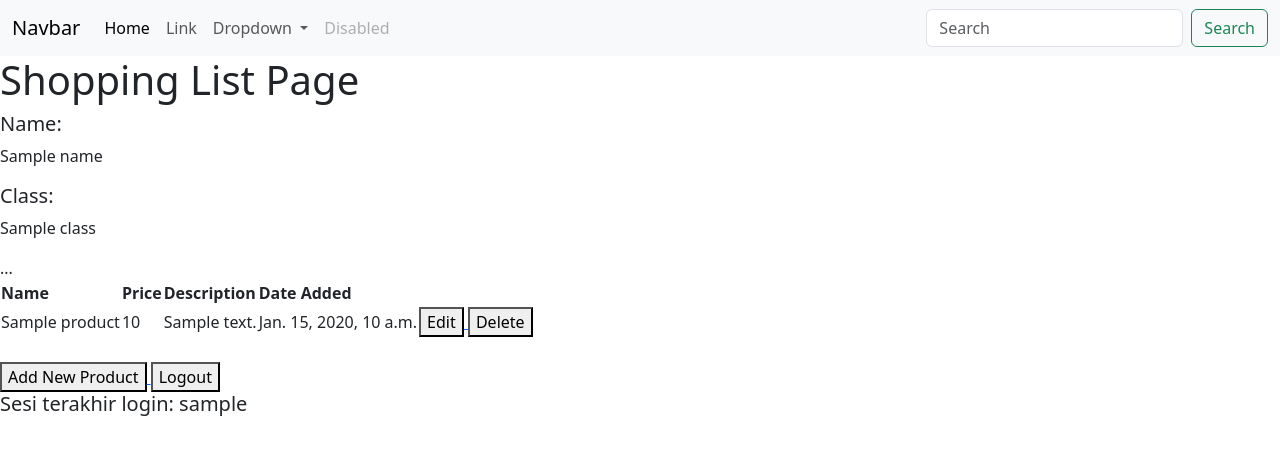
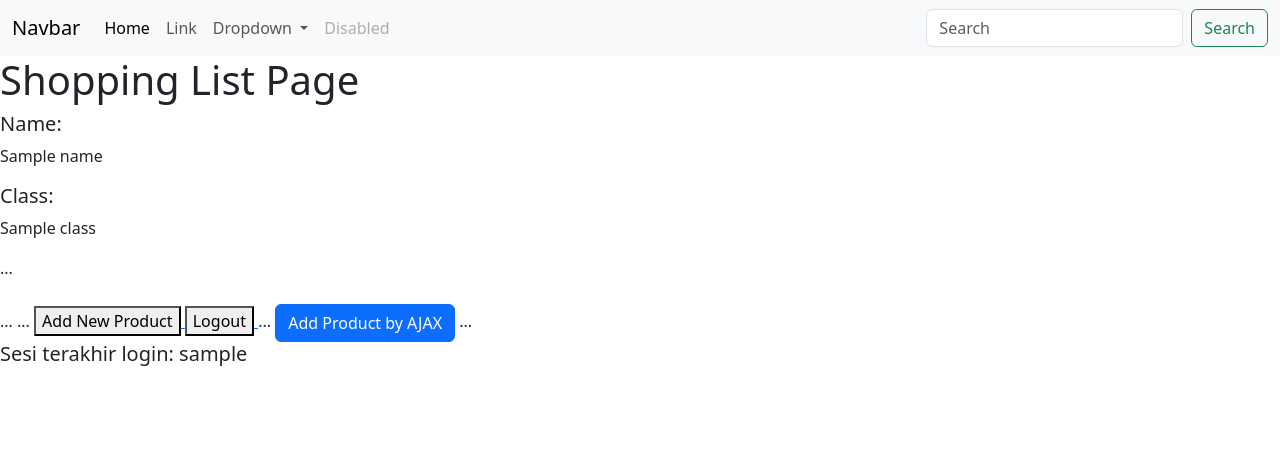
Before and after one commit to anishaputriq/shopping_list, a Django app: template main/templates/main.html in a window 1280 px wide. Shown: the top 455 px of the page. Run offline with Django 4.2, Linux system fonts and the light colour scheme; the template is opened without the code that fills it: most values are stand-ins (such as "Sample title", 1, 10 or a date in 2020).

Commit message:
tutorial 5 selesai

```diff
--- a/main/templates/main.html
+++ b/main/templates/main.html
@@ -46,39 +46,43 @@
     <h5>Class:</h5>
     <p>{{class}}</p>
     ...
-<table>
-    <tr>
-        <th>Name</th>
-        <th>Price</th>
-        <th>Description</th>
-        <th>Date Added</th>
-    </tr>
-
-    {% comment %} Berikut cara memperlihatkan data produk di bawah baris ini {% endcomment %}
-
-    {% for product in products %}
-        <tr>
-            <td>{{product.name}}</td>
-            <td>{{product.price}}</td>
-            <td>{{product.description}}</td>
-            <td>{{product.date_added}}</td>
-            <td>
-                <a href="{% url 'main:edit_product' product.pk %}">
-                    <button>
-                        Edit
-                    </button>
-                </a>
-                <a href="{% url 'main:delete_product' product.pk %}">
-                      <button>
-                          Delete
-                      </button>
-                  </a>
-            </td>
-        </tr>
-    {% endfor %}
-</table>
+    <table id="product_table"></table>
 
 <br />
+
+...
+<div class="modal fade" id="exampleModal" tabindex="-1" aria-labelledby="exampleModalLabel" aria-hidden="true">
+    <div class="modal-dialog">
+        <div class="modal-content">
+            <div class="modal-header">
+                <h1 class="modal-title fs-5" id="exampleModalLabel">Add New Product</h1>
+                <button type="button" class="btn-close" data-bs-dismiss="modal" aria-label="Close"></button>
+            </div>
+            <div class="modal-body">
+                <form id="form" onsubmit="return false;">
+                    {% csrf_token %}
+                    <div class="mb-3">
+                        <label for="name" class="col-form-label">Name:</label>
+                        <input type="text" class="form-control" id="name" name="name"></input>
+                    </div>
+                    <div class="mb-3">
+                        <label for="price" class="col-form-label">Price:</label>
+                        <input type="number" class="form-control" id="price" name="price"></input>
+                    </div>
+                    <div class="mb-3">
+                        <label for="description" class="col-form-label">Description:</label>
+                        <textarea class="form-control" id="description" name="description"></textarea>
+                    </div>
+                </form>
+            </div>
+            <div class="modal-footer">
+                <button type="button" class="btn btn-secondary" data-bs-dismiss="modal">Close</button>
+                <button type="button" class="btn btn-primary" id="button_add" data-bs-dismiss="modal">Add Product</button>
+            </div>
+        </div>
+    </div>
+</div>
+...
 
 <a href="{% url 'main:create_product' %}">
     <button>
@@ -91,6 +95,50 @@
         Logout
     </button>
 </a>
+
+...
+<button type="button" class="btn btn-primary" data-bs-toggle="modal" data-bs-target="#exampleModal">Add Product by AJAX</button>
+...
 <h5>Sesi terakhir login: {{ last_login }}</h5>
+<script>
+    async function getProducts() {
+        return fetch("{% url 'main:get_product_json' %}").then((res) => res.json())
+    }
+
+    async function refreshProducts() {
+        document.getElementById("product_table").innerHTML = ""
+        const products = await getProducts()
+        let htmlString = `<tr>
+            <th>Name</th>
+            <th>Price</th>
+            <th>Description</th>
+            <th>Date Added</th>
+        </tr>`
+        products.forEach((item) => {
+            htmlString += `\n<tr>
+            <td>${item.fields.name}</td>
+            <td>${item.fields.price}</td>
+            <td>${item.fields.description}</td>
+            <td>${item.fields.date_added}</td>
+        </tr>`
+        })
+
+        document.getElementById("product_table").innerHTML = htmlString
+    }
+
+    refreshProducts()
+
+    function addProduct() {
+        fetch("{% url 'main:add_product_ajax' %}", {
+            method: "POST",
+            body: new FormData(document.querySelector('#form'))
+        }).then(refreshProducts)
+
+        document.getElementById("form").reset()
+        return false
+    }
+
+    document.getElementById("button_add").onclick = addProduct
+</script>
 
 {% endblock content %}
--- a/main/urls.py
+++ b/main/urls.py
@@ -1,7 +1,7 @@
 from django.urls import path
 from main.views import show_main
 from main.views import show_main, create_product, show_xml, show_json, show_xml_by_id, show_json_by_id
-from main.views import register
+from main.views import register , get_product_json, add_product_ajax
 from main.views import login_user
 from main.views import logout_user
 from main.views import edit_product
@@ -21,4 +21,6 @@
     path('logout/', logout_user, name='logout'),
     path('edit-product/<int:id>', edit_product, name='edit_product'),
     path('delete/<int:id>', delete_product, name='delete_product'),
+    path('get-product/', get_product_json, name='get_product_json'),
+    path('create-product-ajax/', add_product_ajax, name='add_product_ajax')
 ]
```
Also changed, not shown: main/views.py (+21 -1 lines).
